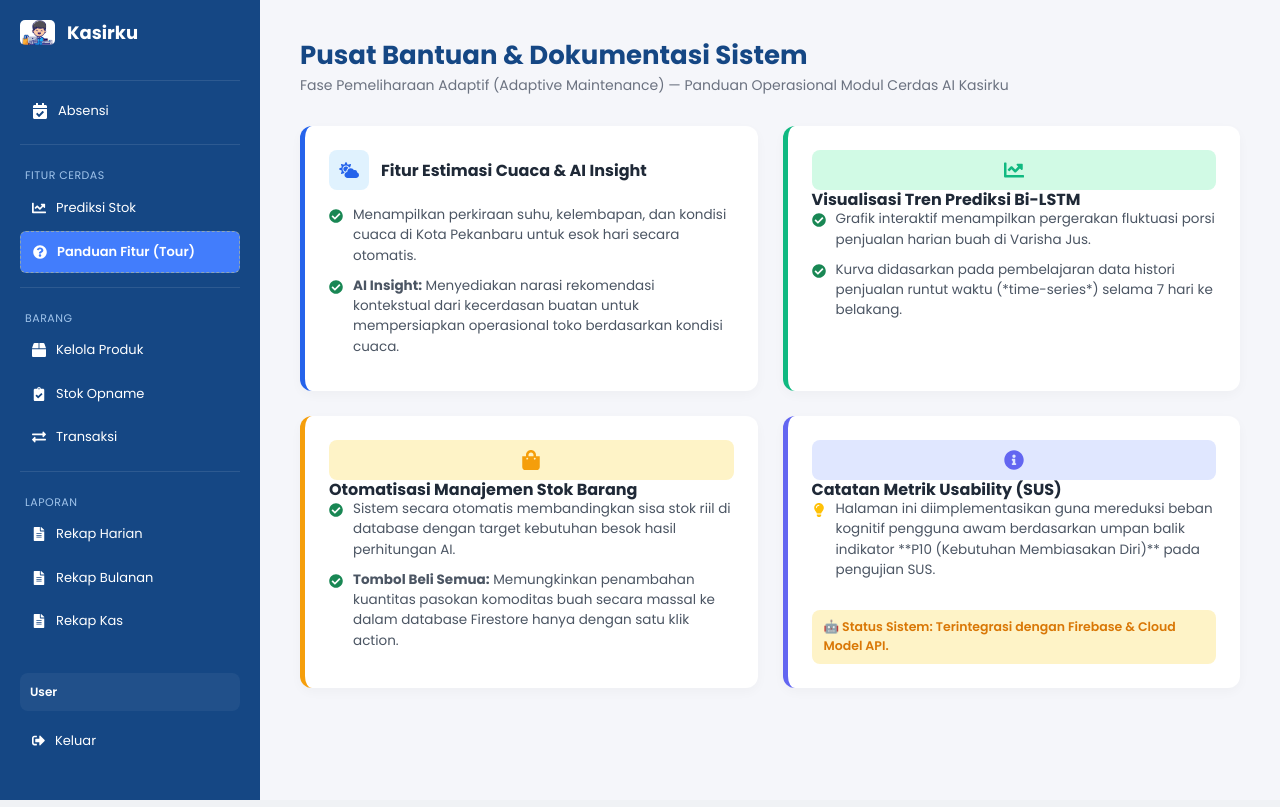
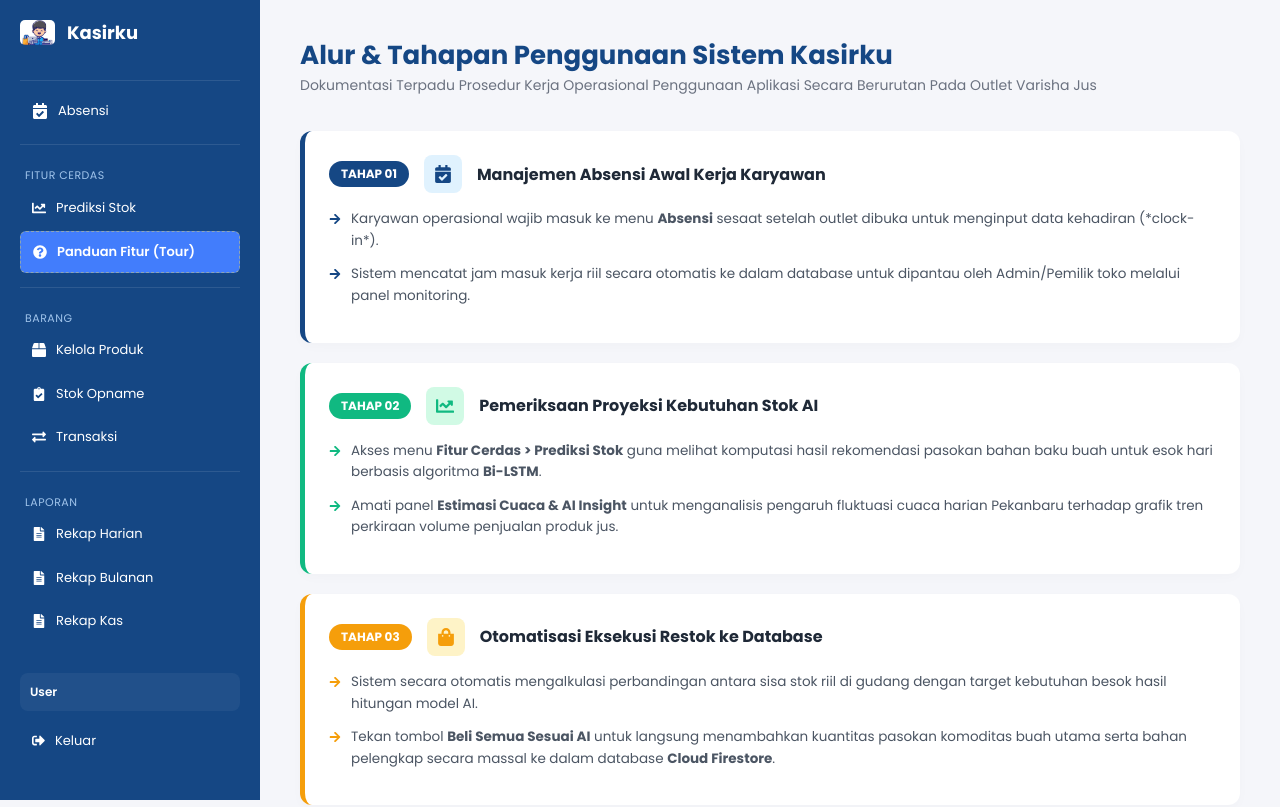
Before and after one commit to bimaaidil/FRONTEND-KASIRKU, a React (Vite) app: page /panduan in a window 1280 px wide. Shown: the top 807 px of the page. Built offline with nearby package versions, Linux system fonts and the light colour scheme.

Commit message:
perubahan9

```diff
--- a/src/pages/PanduanFitur.jsx
+++ b/src/pages/PanduanFitur.jsx
@@ -2,11 +2,11 @@
 import React, { useState } from 'react';
 import Sidebar from '../components/Sidebar';
 import {
+  FaCalendarCheck,
   FaChartLine,
-  FaCloudSun,
   FaShoppingBag,
-  FaInfoCircle,
-  FaLightbulb,
+  FaFileInvoiceDollar,
+  FaArrowRight,
   FaCheckCircle
 } from 'react-icons/fa';
 
@@ -21,17 +21,19 @@ const PanduanFitur = () => {
       padding: isMobile ? '80px 20px 40px 20px' : '40px 40px',
       backgroundColor: '#F5F6FA'
     },
-    header: { marginBottom: '30px' },
+    header: { marginBottom: '35px' },
     title: { fontSize: '26px', fontWeight: 'bold', color: '#154784', margin: 0 },
-    subtitle: { fontSize: '14px', color: '#6b7280', marginTop: '4px' },
-    grid: { display: 'grid', gridTemplateColumns: isMobile ? '1fr' : '1fr 1fr', gap: '25px' },
-    card: { backgroundColor: 'white', borderRadius: '12px', padding: '24px', boxShadow: '0 4px 12px rgba(0,0,0,0.03)', borderLeft: '5px solid #2563eb' },
-    cardHeader: { display: 'flex', alignItems: 'center', gap: '12px', marginBottom: '15px' },
+    subtitle: { fontSize: '14px', color: '#6b7280', marginTop: '4px', lineHeight: '1.5' },
+    timeline: { display: 'flex', flexDirection: 'column', gap: '20px', position: 'relative' },
+    card: { backgroundColor: 'white', borderRadius: '12px', padding: '24px', boxShadow: '0 4px 12px rgba(0,0,0,0.02)', borderLeft: '5px solid #154784', position: 'relative' },
+    cardHeader: { display: 'flex', alignItems: 'center', gap: '15px', marginBottom: '15px' },
+    stepBadge: { backgroundColor: '#154784', color: 'white', padding: '4px 12px', borderRadius: '20px', fontSize: '12px', fontWeight: 'bold', textTransform: 'uppercase' },
     cardTitle: { fontSize: '16px', fontWeight: 'bold', color: '#1f2937', margin: 0 },
-    iconWrapper: { backgroundColor: '#e0f2fe', color: '#2563eb', padding: '10px', borderRadius: '8px', display: 'flex', alignItems: 'center', justifyContent: 'center' },
-    stepList: { paddingLeft: '0', listStyleType: 'none', margin: 0 },
-    stepItem: { display: 'flex', gap: '10px', fontSize: '13.5px', color: '#4b5563', marginBottom: '10px', alignItems: 'flex-start', lineHeight: '1.5' },
-    badge: { display: 'inline-flex', alignItems: 'center', gap: '6px', backgroundColor: '#fef3c7', color: '#d97706', padding: '8px 12px', borderRadius: '8px', fontSize: '12.5px', fontWeight: '600', marginTop: '20px', width: '100%' }
+    iconWrapper: { backgroundColor: '#e0f2fe', color: '#154784', padding: '10px', borderRadius: '8px', display: 'flex', alignItems: 'center', justifyContent: 'center' },
+    instructionList: { paddingLeft: '0', listStyleType: 'none', margin: 0 },
+    instructionItem: { display: 'flex', gap: '10px', fontSize: '13.5px', color: '#4b5563', marginBottom: '12px', alignItems: 'flex-start', lineHeight: '1.6' },
+    arrowIcon: { color: '#154784', marginTop: '5px', flexShrink: 0 },
+    footerBadge: { display: 'inline-flex', alignItems: 'center', gap: '6px', backgroundColor: '#d1fae5', color: '#065f46', padding: '12px 16px', borderRadius: '8px', fontSize: '13px', fontWeight: '600', marginTop: '25px', width: '100%', border: '1px solid #a7f3d0' }
   };
 
   return (
@@ -41,82 +43,99 @@ const PanduanFitur = () => {
       <div style={styles.mainContent}>
         {/* HEADER HALAMAN */}
         <div style={styles.header}>
-          <h2 style={styles.title}>Pusat Bantuan & Dokumentasi Sistem</h2>
-          <p style={styles.subtitle}>Fase Pemeliharaan Adaptif (Adaptive Maintenance) — Panduan Operasional Modul Cerdas AI Kasirku</p>
+          <h2 style={styles.title}>Alur & Tahapan Penggunaan Sistem Kasirku</h2>
+          <p style={styles.subtitle}>
+            Dokumentasi Terpadu Prosedur Kerja Operasional Penggunaan Aplikasi Secara Berurutan Pada Outlet Varisha Jus
+          </p>
         </div>
 
-        <div style={styles.grid}>
-          {/* KARTU 1: ESTIMASI CUACA */}
+        {/* TIMELINE TAHAPAN PENGGUNAAN */}
+        <div style={styles.timeline}>
+
+          {/* TAHAP 1: ABSENSI */}
           <div style={styles.card}>
             <div style={styles.cardHeader}>
-              <div style={styles.iconWrapper}><FaCloudSun size={20} /></div>
-              <h4 style={styles.cardTitle}>Fitur Estimasi Cuaca & AI Insight</h4>
+              <span style={styles.stepBadge}>Tahap 01</span>
+              <div style={styles.iconWrapper}><FaCalendarCheck size={18} /></div>
+              <h4 style={styles.cardTitle}>Manajemen Absensi Awal Kerja Karyawan</h4>
             </div>
-            <ul style={styles.stepList}>
-              <li style={styles.stepItem}>
-                <FaCheckCircle className="text-success mt-1 flex-shrink-0" size={14} />
-                <span>Menampilkan perkiraan suhu, kelembapan, dan kondisi cuaca di Kota Pekanbaru untuk esok hari secara otomatis.</span>
+            <ul style={styles.instructionList}>
+              <li style={styles.instructionItem}>
+                <FaArrowRight style={styles.arrowIcon} size={12} />
+                <span>Karyawan operasional wajib masuk ke menu <b>Absensi</b> sesaat setelah outlet dibuka untuk menginput data kehadiran (*clock-in*).</span>
               </li>
-              <li style={styles.stepItem}>
-                <FaCheckCircle className="text-success mt-1 flex-shrink-0" size={14} />
-                <span><b>AI Insight:</b> Menyediakan narasi rekomendasi kontekstual dari kecerdasan buatan untuk mempersiapkan operasional toko berdasarkan kondisi cuaca.</span>
+              <li style={styles.instructionItem}>
+                <FaArrowRight style={styles.arrowIcon} size={12} />
+                <span>Sistem mencatat jam masuk kerja riil secara otomatis ke dalam database untuk dipantau oleh Admin/Pemilik toko melalui panel monitoring.</span>
               </li>
             </ul>
           </div>
 
-          {/* KARTU 2: GRAFIK PREDIKSI */}
+          {/* TAHAP 2: ANALISIS PREDIKSI */}
           <div style={{ ...styles.card, borderLeftColor: '#10b981' }}>
-            <div style={{ ...styles.iconWrapper, backgroundColor: '#d1fae5', color: '#10b981' }}>
-              <FaChartLine size={20} />
+            <div style={styles.cardHeader}>
+              <span style={{ ...styles.stepBadge, backgroundColor: '#10b981' }}>Tahap 02</span>
+              <div style={{ ...styles.iconWrapper, backgroundColor: '#d1fae5', color: '#10b981' }}><FaChartLine size={18} /></div>
+              <h4 style={styles.cardTitle}>Pemeriksaan Proyeksi Kebutuhan Stok AI</h4>
             </div>
-            <h4 style={styles.cardTitle}>Visualisasi Tren Prediksi Bi-LSTM</h4>
-            <ul style={styles.stepList}>
-              <li style={styles.stepItem}>
-                <FaCheckCircle className="text-success mt-1 flex-shrink-0" size={14} />
-                <span>Grafik interaktif menampilkan pergerakan fluktuasi porsi penjualan harian buah di Varisha Jus.</span>
+            <ul style={styles.instructionList}>
+              <li style={styles.instructionItem}>
+                <FaArrowRight style={{ ...styles.arrowIcon, color: '#10b981' }} size={12} />
+                <span>Akses menu <b>Fitur Cerdas &gt; Prediksi Stok</b> guna melihat komputasi hasil rekomendasi pasokan bahan baku buah untuk esok hari berbasis algoritma <b>Bi-LSTM</b>.</span>
               </li>
-              <li style={styles.stepItem}>
-                <FaCheckCircle className="text-success mt-1 flex-shrink-0" size={14} />
-                <span>Kurva didasarkan pada pembelajaran data histori penjualan runtut waktu (*time-series*) selama 7 hari ke belakang.</span>
+              <li style={styles.instructionItem}>
+                <FaArrowRight style={{ ...styles.arrowIcon, color: '#10b981' }} size={12} />
+                <span>Amati panel <b>Estimasi Cuaca & AI Insight</b> untuk menganalisis pengaruh fluktuasi cuaca harian Pekanbaru terhadap grafik tren perkiraan volume penjualan produk jus.</span>
               </li>
             </ul>
           </div>
 
-          {/* KARTU 3: AKSI BELANJA */}
+          {/* TAHAP 3: EKSEKUSI BELANJA */}
           <div style={{ ...styles.card, borderLeftColor: '#f59e0b' }}>
-            <div style={{ ...styles.iconWrapper, backgroundColor: '#fef3c7', color: '#f59e0b' }}>
-              <FaShoppingBag size={20} />
+            <div style={styles.cardHeader}>
+              <span style={{ ...styles.stepBadge, backgroundColor: '#f59e0b' }}>Tahap 03</span>
+              <div style={{ ...styles.iconWrapper, backgroundColor: '#fef3c7', color: '#f59e0b' }}><FaShoppingBag size={18} /></div>
+              <h4 style={styles.cardTitle}>Otomatisasi Eksekusi Restok ke Database</h4>
             </div>
-            <h4 style={styles.cardTitle}>Otomatisasi Manajemen Stok Barang</h4>
-            <ul style={styles.stepList}>
-              <li style={styles.stepItem}>
-                <FaCheckCircle className="text-success mt-1 flex-shrink-0" size={14} />
-                <span>Sistem secara otomatis membandingkan sisa stok riil di database dengan target kebutuhan besok hasil perhitungan AI.</span>
+            <ul style={styles.instructionList}>
+              <li style={styles.instructionItem}>
+                <FaArrowRight style={{ ...styles.arrowIcon, color: '#f59e0b' }} size={12} />
+                <span>Sistem secara otomatis mengalkulasi perbandingan antara sisa stok riil di gudang dengan target kebutuhan besok hasil hitungan model AI.</span>
               </li>
-              <li style={styles.stepItem}>
-                <FaCheckCircle className="text-success mt-1 flex-shrink-0" size={14} />
-                <span><b>Tombol Beli Semua:</b> Memungkinkan penambahan kuantitas pasokan komoditas buah secara massal ke dalam database Firestore hanya dengan satu klik action.</span>
+              <li style={styles.instructionItem}>
+                <FaArrowRight style={{ ...styles.arrowIcon, color: '#f59e0b' }} size={12} />
+                <span>Tekan tombol <b>Beli Semua Sesuai AI</b> untuk langsung menambahkan kuantitas pasokan komoditas buah utama serta bahan pelengkap secara massal ke dalam database <b>Cloud Firestore</b>.</span>
               </li>
             </ul>
           </div>
 
-          {/* KARTU 4: CATATAN AKADEMIS FOR SIDANG */}
-          <div style={{ ...styles.card, borderLeftColor: '#6366f1' }}>
-            <div style={{ ...styles.iconWrapper, backgroundColor: '#e0e7ff', color: '#6366f1' }}>
-              <FaInfoCircle size={20} />
+          {/* TAHAP 4: TRANSAKSI & LAPORAN */}
+          <div style={{ ...styles.card, borderLeftColor: '#ef4444' }}>
+            <div style={styles.cardHeader}>
+              <span style={{ ...styles.stepBadge, backgroundColor: '#ef4444' }}>Tahap 04</span>
+              <div style={{ ...styles.iconWrapper, backgroundColor: '#fee2e2', color: '#ef4444' }}><FaFileInvoiceDollar size={18} /></div>
+              <h4 style={styles.cardTitle}>Pelayanan Transaksi Kasir & Rekapitulasi Akhir</h4>
             </div>
-            <h4 style={styles.cardTitle}>Catatan Metrik Usability (SUS)</h4>
-            <ul style={styles.stepList}>
-              <li style={styles.stepItem}>
-                <FaLightbulb className="text-warning mt-1 flex-shrink-0" size={14} />
-                <span>Halaman ini diimplementasikan guna mereduksi beban kognitif pengguna awam berdasarkan umpan balik indikator **P10 (Kebutuhan Membiasakan Diri)** pada pengujian SUS.</span>
+            <ul style={styles.instructionList}>
+              <li style={styles.instructionItem}>
+                <FaArrowRight style={{ ...styles.arrowIcon, color: '#ef4444' }} size={12} />
+                <span>Gunakan menu <b>Transaksi</b> untuk melayani input pesanan pesanan menu pembeli. Sistem secara otomatis memotong stok barang riil terdaftar yang berada di database produk.</span>
+              </li>
+              <li style={styles.instructionItem}>
+                <FaArrowRight style={{ ...styles.arrowIcon, color: '#ef4444' }} size={12} />
+                <span>Di akhir jam operasional kerja outlet, buka kelompok menu <b>Laporan</b> (Rekap Harian, Bulanan, dan Kas) untuk memvalidasi pencatatan pembukuan finansial masuk secara transparan.</span>
               </li>
             </ul>
-            <div style={styles.badge}>
-              🤖 Status Sistem: Terintegrasi dengan Firebase & Cloud Model API.
-            </div>
           </div>
+
         </div>
+
+        {/* PENANDA INTEGRASI DATA SISTEM */}
+        <div style={styles.footerBadge}>
+          <FaCheckCircle size={16} />
+          <span>Seluruh rangkaian tahapan operasional di atas telah terintegrasi secara dinamis dengan Firebase Services dan API Model Bi-LSTM.</span>
+        </div>
+
       </div>
     </div>
   );
```
